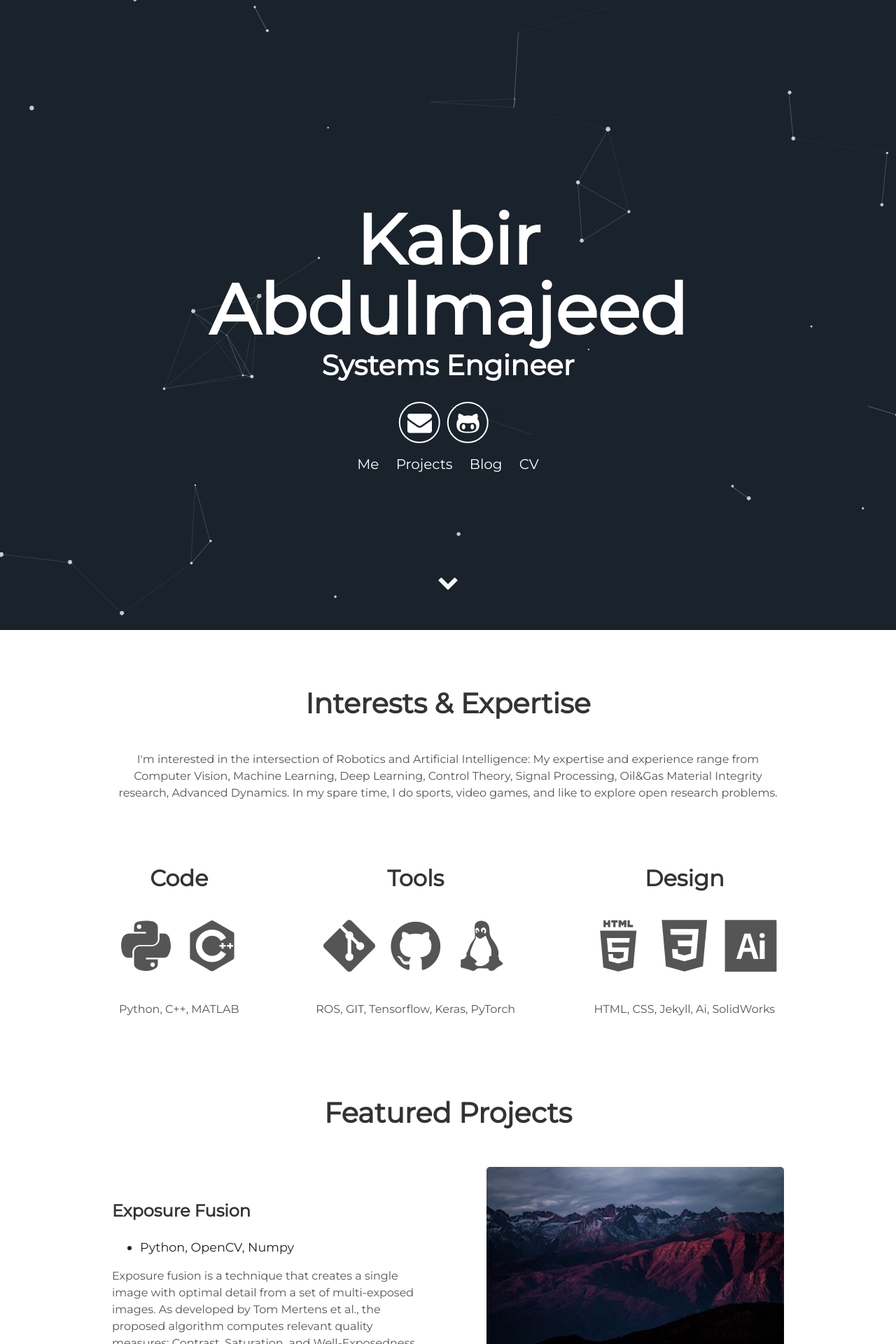
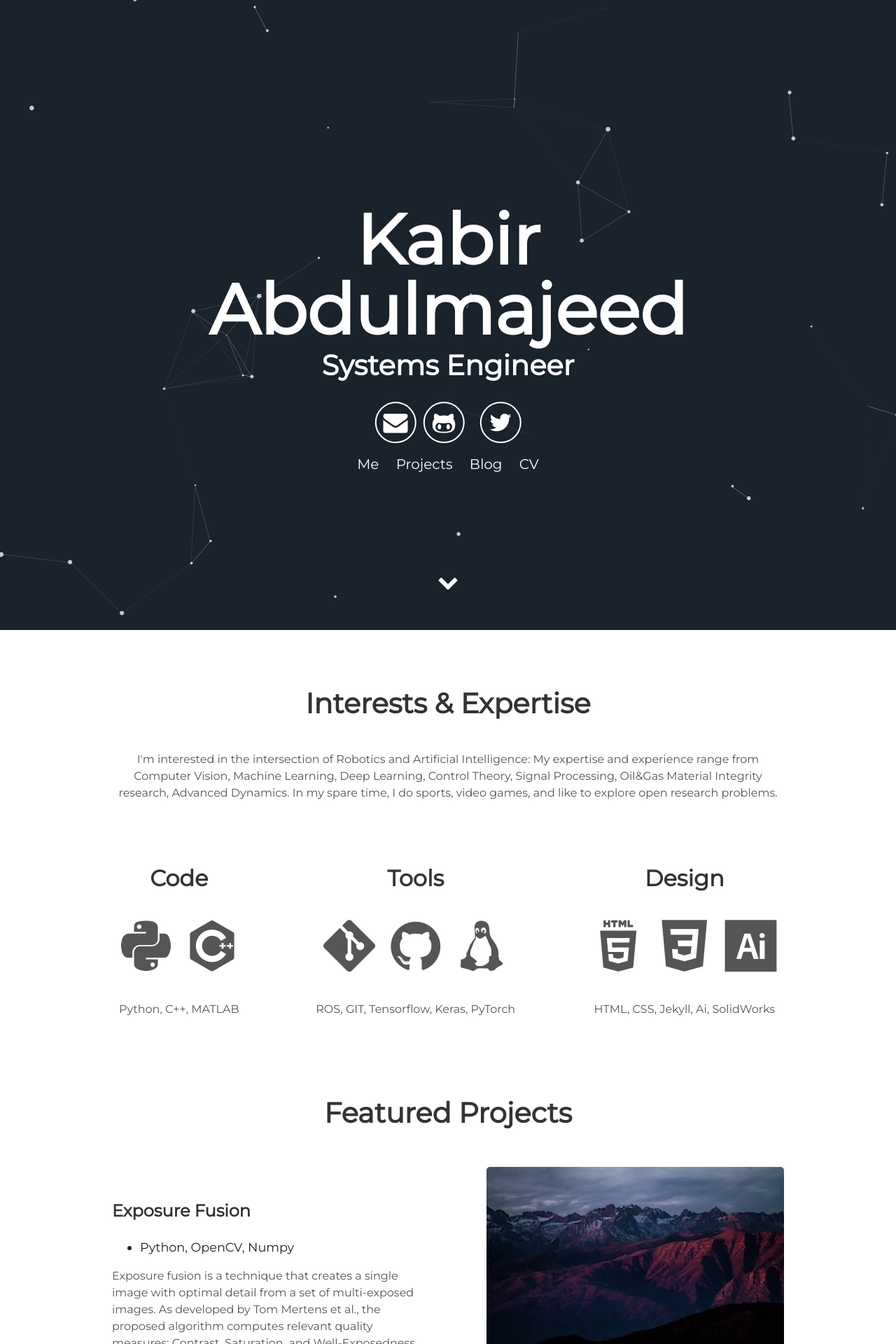
Before and after one commit to kbmajeed/kbmajeed.github.io, a Jekyll site: the page built from index.html, in a window 1280 px wide. Shown: the top 1920 px of the page at 70% size. Built offline with Jekyll 4.4.1, drawn with Linux system fonts in a browser that asks for light colours.

Commit message:
Update header.html

```diff
--- a/_includes/header.html
+++ b/_includes/header.html
@@ -8,6 +8,7 @@
         <a aria-label="Send email" href=mailto:kbmajeed1@gmail.com><i class="icon fa fa-envelope"></i></a>
         <a aria-label="My Github" target="_blank" href="https://github.com/kbmajeed"><i class="icon fa fa-github-alt" aria-hidden="true"></i></a>
         <a aria-label="My LinkedIn" target="_blank" href="https://www.linkedin.com/in/kbmajeed"><i class="fab fa-linkedin" aria-hidden="true"></i></a>
+        <a aria-label="My Twitter" target="_blank" href="#"><i class="icon fa fa-twitter" aria-hidden="true"></i></a>
       </div>
       <div class="header-links">
         <a class="link" href="#about" data-scroll>Me</a>
```
